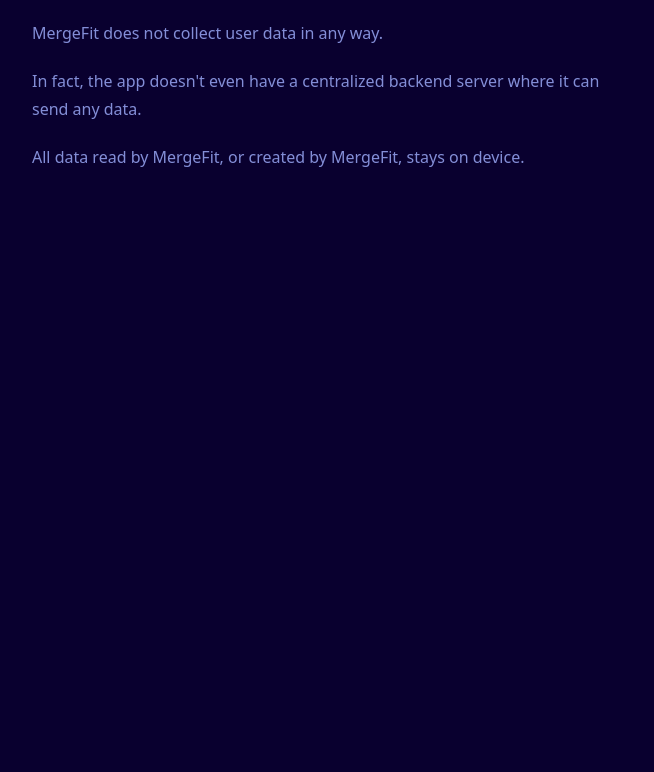
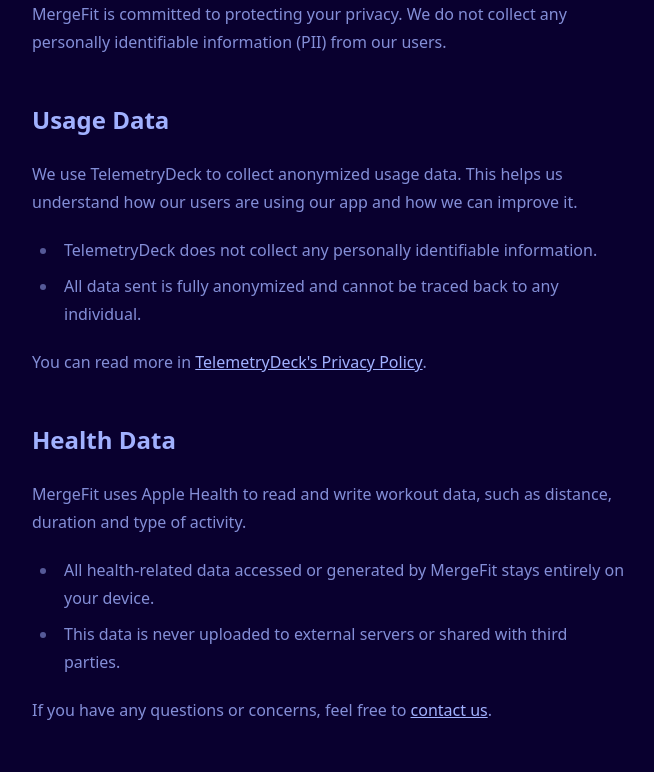
Before and after one commit to iTwenty/mergefit-site, a website: page src/privacy.html in a window 1280 px wide. Shown: the part 120-892 px from the top of the page, without its empty margins (16-670 px from the left). Before the commit the page ends 800 px from the top, so only its background shows below. Drawn offline with Linux system fonts and the light colour scheme.

Commit message:
Update privacy policy for telemetrydeck

```diff
--- a/src/privacy.html
+++ b/src/privacy.html
@@ -12,16 +12,28 @@
 
 <body class="p-12">
     <article class="prose">
-        <h1 class="text-5xl font-bold">MergeFit Privacy Policy</h1>
-        <p>
-            MergeFit does not collect user data in any way.
-        </p>
-        <p>
-            In fact, the app doesn't even have a centralized backend server where it can send any data.
-        </p>
-        <p>
-            All data read by MergeFit, or created by MergeFit, stays on device.
-        </p>
+        <h1>Privacy Policy - MergeFit</h1>
+
+        <p>MergeFit is committed to protecting your privacy. We do not collect any personally identifiable information (PII) from our users.</p>
+
+        <h2>Usage Data</h2>
+
+        <p>We use TelemetryDeck to collect anonymized usage data. This helps us understand how our users are using our app and how we can improve it. </p>
+        <ul>
+            <li>TelemetryDeck does not collect any personally identifiable information.</li>
+            <li>All data sent is fully anonymized and cannot be traced back to any individual.</li>
+        </ul>
+        <p>You can read more in <a href="https://telemetrydeck.com/privacy/" target="_blank">TelemetryDeck's Privacy Policy</a>.</p>
+
+        <h2>Health Data</h2>
+
+        <p>MergeFit uses Apple Health to read and write workout data, such as distance, duration and type of activity.</p>
+        <ul>
+            <li>All health-related data accessed or generated by MergeFit stays entirely on your device.</li>
+            <li>This data is never uploaded to external servers or shared with third parties.</li>
+        </ul>
+
+        <p>If you have any questions or concerns, feel free to <a href="mailto:jaydeepmjoshi+privacy@gmail.com">contact us</a>.</p>
     </article>
 </body>
 
```
